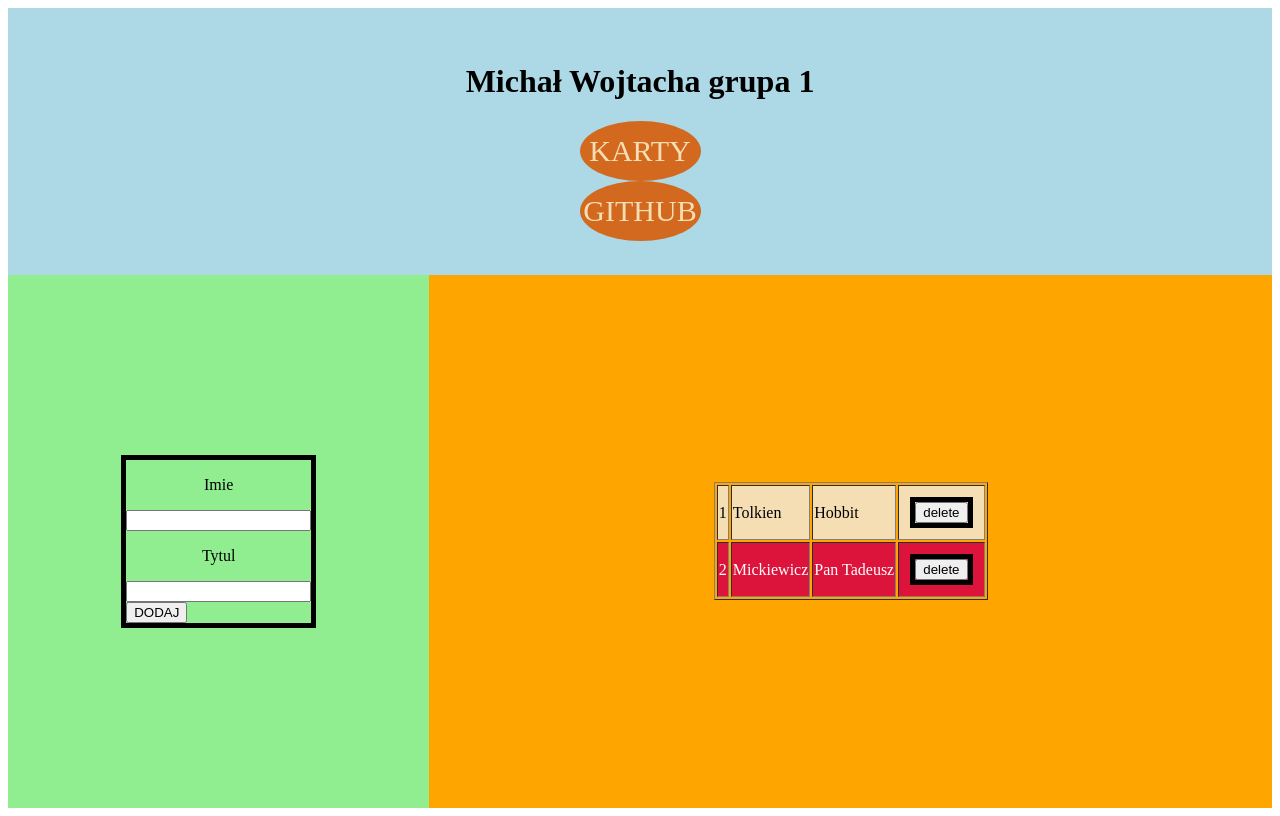
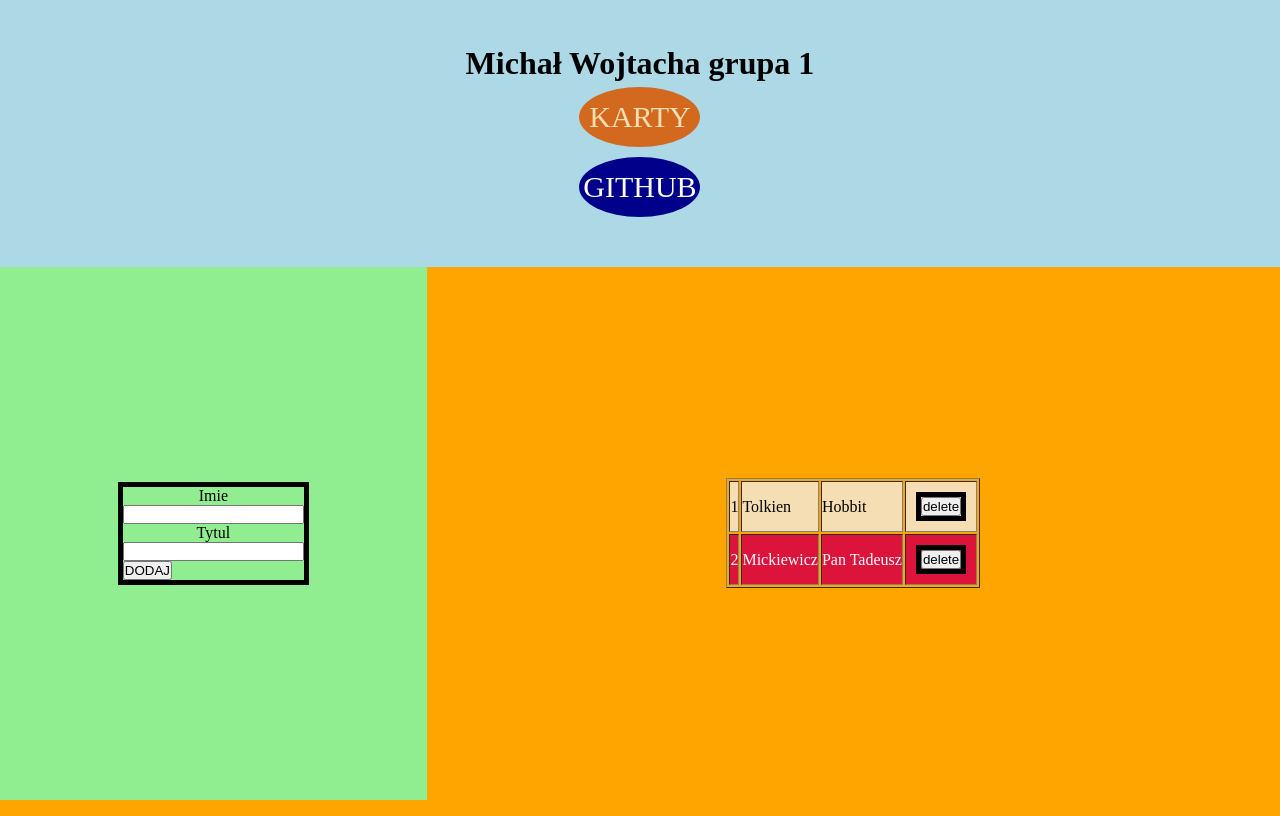
Before and after one commit to 3ti-2020/crud-wiele-do-wielu-michal-wojtacha, a PHP site: page / in a window 1280 px wide. Run offline with PHP 8.4, Linux system fonts and the light colour scheme; data comes from the database, SQL or seed files in the repository; data that the repository does not hold is empty.

Commit message:
Przyciski

```diff
--- a/index.php
+++ b/index.php
@@ -8,8 +8,8 @@
 </head>
 <body>
     <div class="head"><h1>Michał Wojtacha grupa 1</h1>
-    <a href="card/index.html">KARTY</a>
-    <a href="https://github.com/3ti-2020/crud-wiele-do-wielu-michal-wojtacha">GITHUB</a>
+    <a href="card/index.html" class="karty">KARTY</a>
+    <a href="https://github.com/3ti-2020/crud-wiele-do-wielu-michal-wojtacha" class="gthb">GITHUB</a>
     </div>
     <div class="left">
     <form action="insert.php" method="post">
--- a/style.css
+++ b/style.css
@@ -1,3 +1,7 @@
+*{
+    padding: 0;
+    margin: 0;
+}
 body{
     height: 100vh;
     display: grid;
@@ -37,7 +41,7 @@ form{
 p{
     text-align: center;
 }
-a{
+.karty{
     background: chocolate;
     height: 60px;
     width: 121px;
@@ -49,6 +53,22 @@ a{
     align-items: center;
     color: wheat;
     border-radius: 60%;
+    margin: 5px;
+
+}
+.gthb{
+    background: darkblue;
+    height: 60px;
+    width: 121px;
+    list-style-type: none;
+    text-decoration: none;
+    font-size: 30px;
+    display: flex;
+    justify-content: center;
+    align-items: center;
+    color: white;
+    border-radius: 60%;
+    margin: 5px;
 
 }
 .myrow{
@@ -59,7 +79,11 @@ a{
     background: wheat;
     color: black;
 }
-a:hover{
+.karty:hover{
     background: wheat;
     color: chocolate;
 }
+.gthb:hover{
+    background: white;
+    color: darkblue;
+}
```
